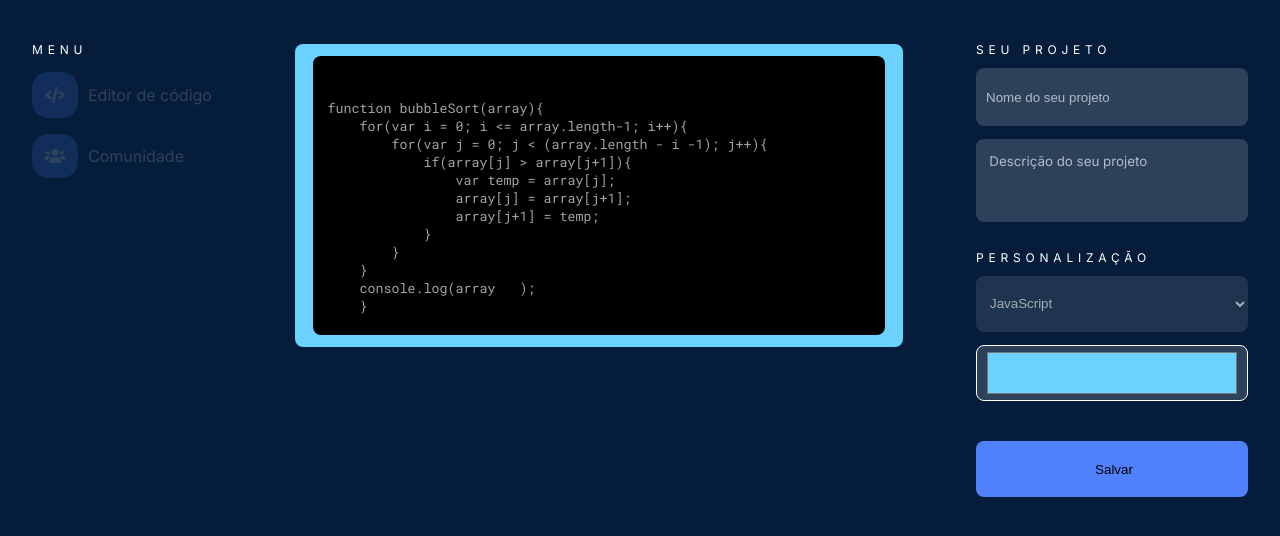
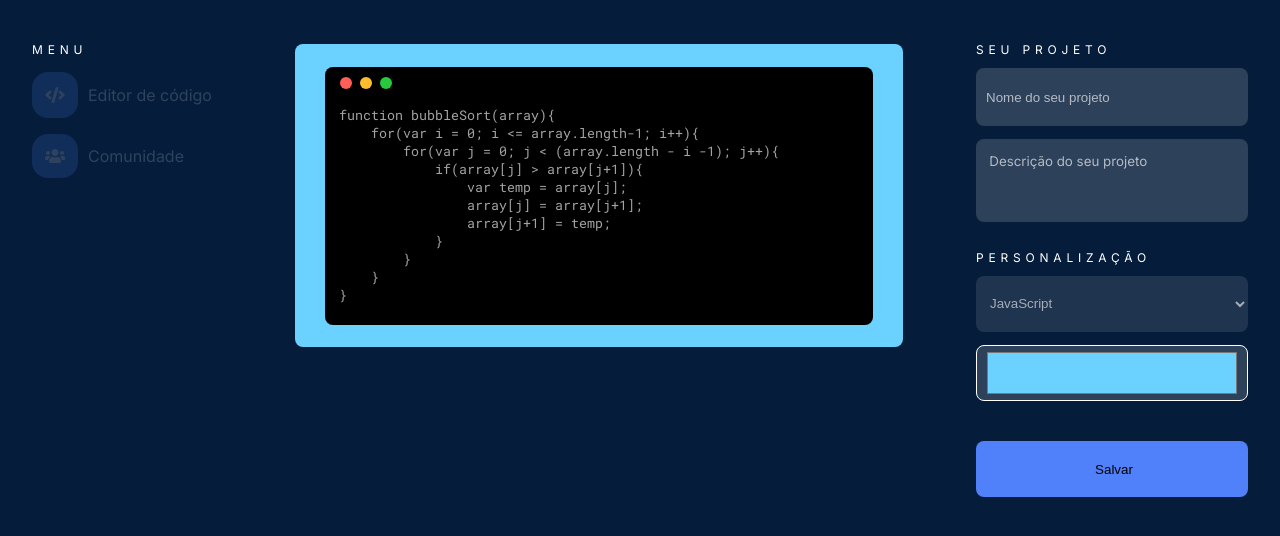
Before and after one commit to YureDomingues/Challenge-FE-ed1, a plain HTML site: page index.html in a window 1280 px wide. Shown: the part 92-628 px from the top of the page. Drawn offline with Linux system fonts and the light colour scheme.

Commit message:
adicionando botoes e ajeitando tamanho area texto

```diff
--- a/css/style.css
+++ b/css/style.css
@@ -28,6 +28,7 @@ body{
 .cabecalho-pesquisa{
     display: flex;
     width: 50%;
+    flex-shrink: 2;
 }
 
 .cabecalho-pesquisa-input{
@@ -118,11 +119,39 @@ body{
 
 .codigo-fundo{
     display: flex;
+    flex-direction: column;
     background-color: black;
     justify-content: center;
-    width: 94%;
-    height: 92%;
+    width: 90%;
+    height: 85%;
     border-radius: 8px;
+}
+
+.codigo-botoes{
+    display: flex;
+    height: 12px;
+    width: 12px;
+    margin: 10px 0px 15px 15px;
+}
+
+.codigo-botoes #botaoVermelho{
+    background-color: #FF5F56;
+    border: none;
+    border-radius:6px;
+    margin-right: 8px;
+}
+
+.codigo-botoes #botaoAmarelo{
+    background-color: #FFBD2E;
+    border: none;
+    border-radius:6px;
+    margin-right: 8px;
+}
+.codigo-botoes #botaoVerde{
+    background-color: #27C93F;
+    border: none;
+    border-radius:6px;
+    margin-right: 8px;
 }
 
 .codigo-fundo-texto{
@@ -131,10 +160,13 @@ body{
     color: white;
     resize: none;
     align-self: flex-end;
-    border-color: black;
+    box-shadow: 0 0 0 0;
+    border: 0 none;
+    outline: 0;
     width: 95%;
     height: 80%;
     margin-bottom: 10px;
+    align-self: center;
 }
 
 .infoProjeto{
--- a/index.html
+++ b/index.html
@@ -42,6 +42,11 @@
         <section  class ="conteiner-codigo">
 
             <div class = "codigo-fundo">
+                <div class="codigo-botoes">
+                    <button id="botaoVermelho"></button>
+                    <button id="botaoAmarelo"></button>
+                    <button id="botaoVerde"></button>
+                </div>
                 <label id="textoCodigo"></label>
                 <textarea id="textoCodigo" type="text" class="codigo-fundo-texto"
                 placeholder=
@@ -55,8 +60,7 @@
             }
         }
     }
-    console.log(array   );
-    }"></textarea>
+}"></textarea>
             </div>
         </section>
         <section class="infoProjeto">
```
